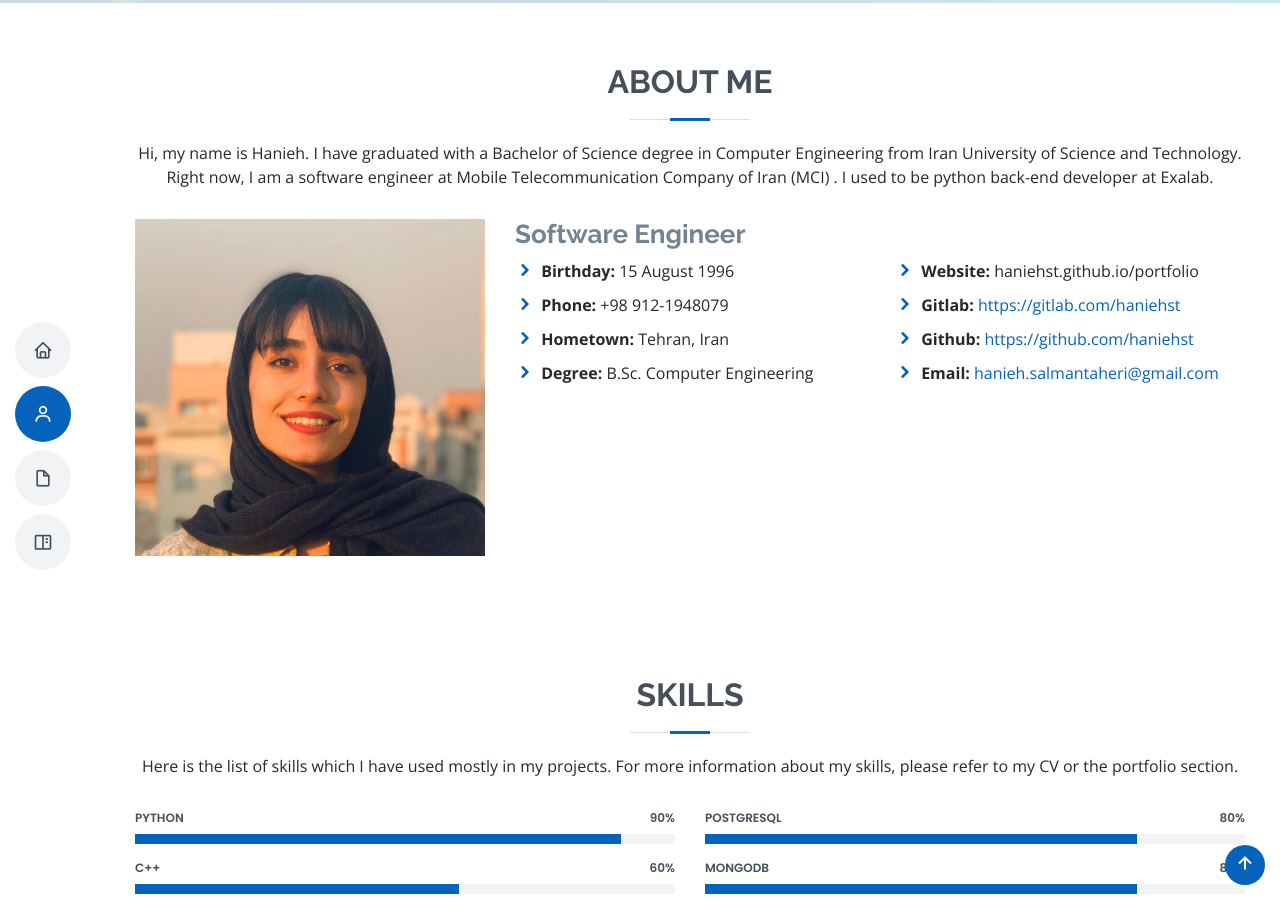
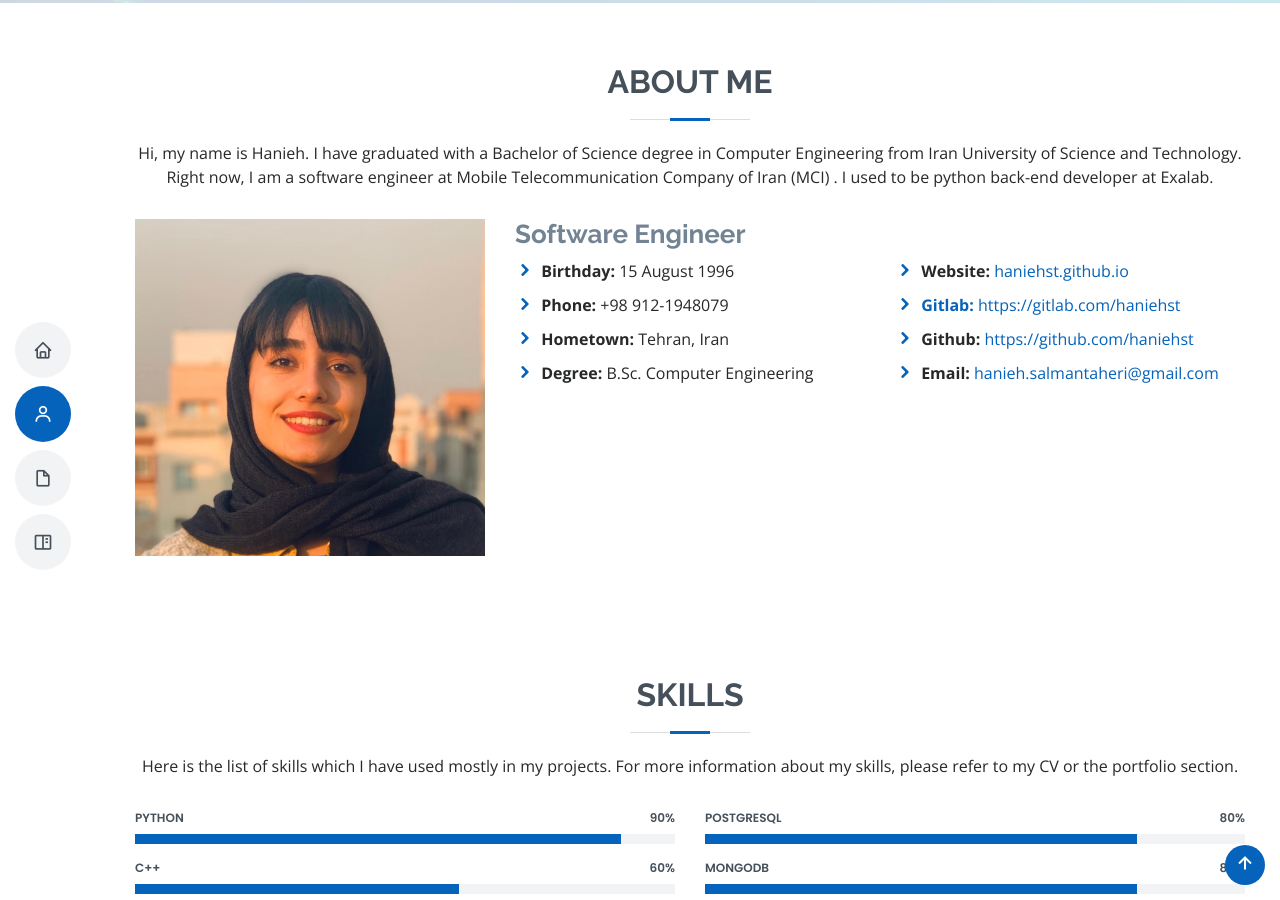
Before and after one commit to haniehst/haniehst.github.io, a Jekyll site: the page built from index.html, in a window 1280 px wide and 900 px high, scrolled down 897 px. Built offline with Jekyll 4.4.1, drawn with Linux system fonts in a browser that asks for light colours.

Commit message:
Update index.html

```diff
--- a/index.html
+++ b/index.html
@@ -108,7 +108,7 @@
               </div>
               <div class="col-lg-6">
                 <ul>
-                  <li><i class="icofont-rounded-right"></i> <strong>Website:</strong> haniehst.github.io/portfolio</li>
+                  <li><i class="icofont-rounded-right"></i> <strong>Website:</strong><a href="https://haniehst.github.io"> haniehst.github.io</li>
                   <li><i class="icofont-rounded-right"></i> <strong>Gitlab:</strong><a href="https://gitlab.com/haniehst"> https://gitlab.com/haniehst</a></li>
                   <li><i class="icofont-rounded-right"></i> <strong>Github:</strong><a href="https://github.com/haniehst"> https://github.com/haniehst</a></li>
                   <li><i class="icofont-rounded-right"></i> <strong>Email:</strong> <a href="mailto:hanieh.salmantaheri@gmail.com">hanieh.salmantaheri@gmail.com</a></li>
```
